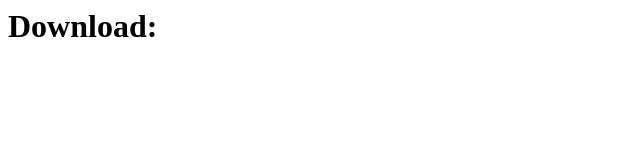
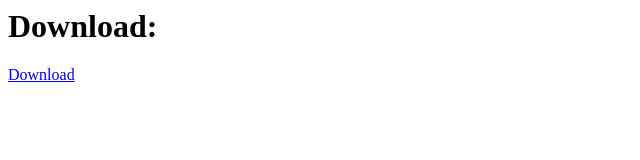
Before and after one commit to OlleNord/download, a plain HTML site: page index.html in a window 1280 px wide. Shown: the full height of the page, 0-640 px from the left. Drawn offline with Linux system fonts and the light colour scheme.

Commit message:
Update index.html

```diff
--- a/index.html
+++ b/index.html
@@ -7,5 +7,6 @@
 </head>
 <body>
     <h1>Download:</h1>
+    <a href="hack.exe">Download</a>
 </body>
 </html>
```
